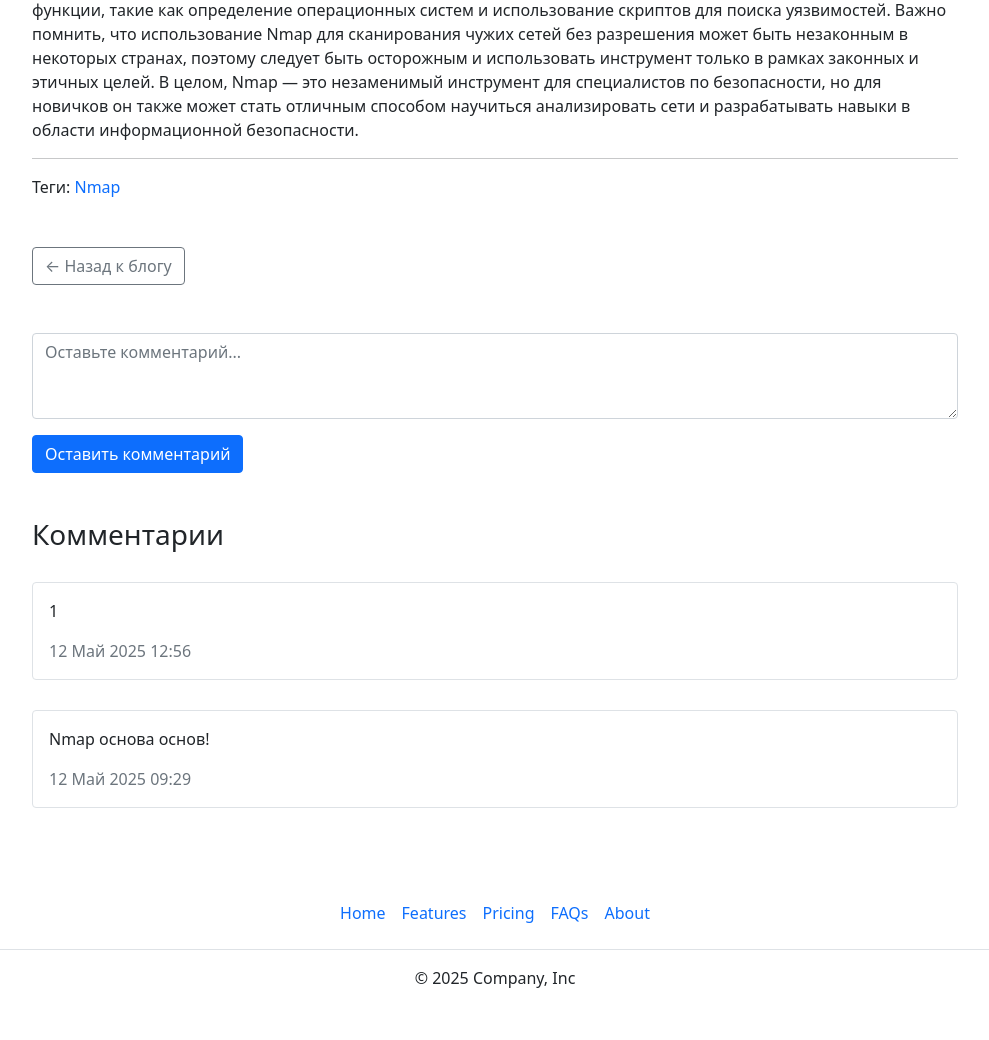
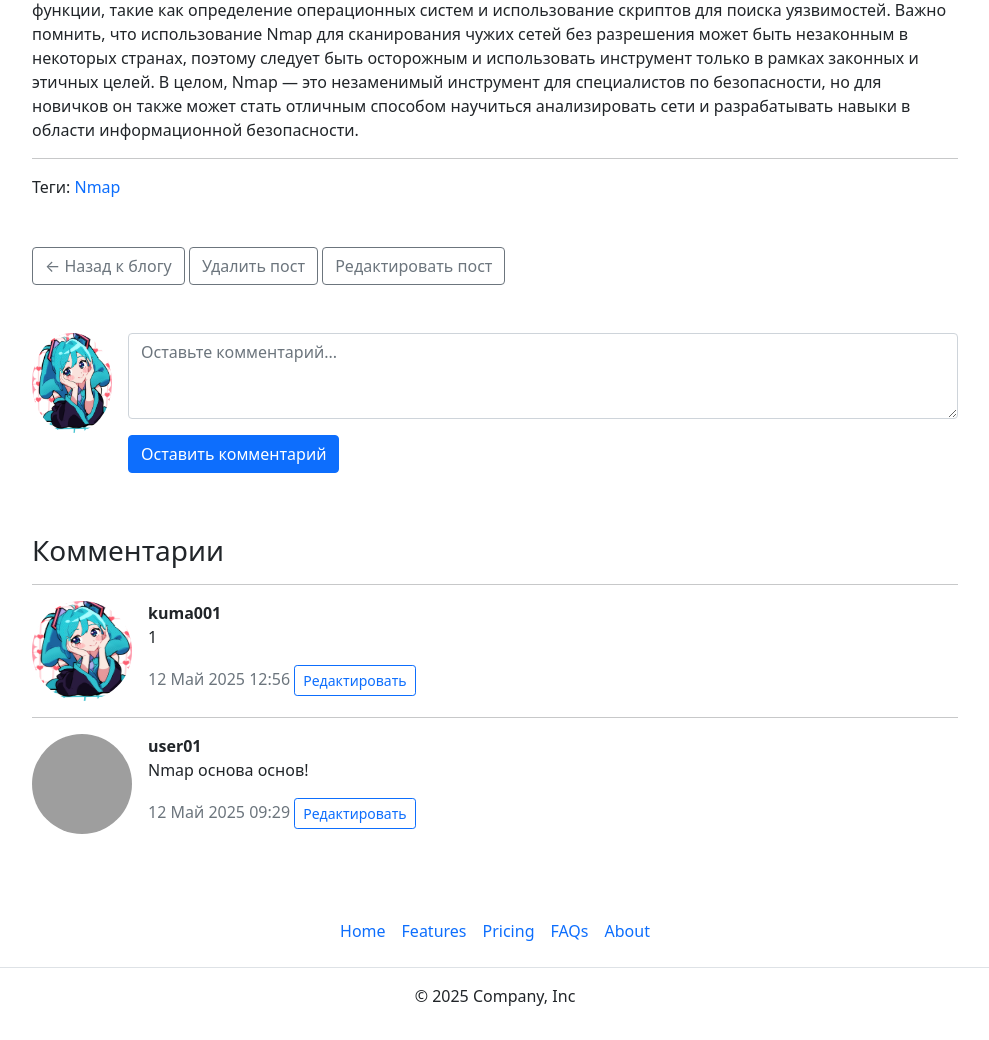
Before and after one commit to KumaKuma0810/BlogProject, a Django app: a page that uses DjangoProject/blog_project/templates/blog/post_detail.html in a window 1280 px wide. Shown: the part 1017-2057 px from the top of the page, without its empty margins (145-1134 px from the left). Before the commit the page ends 2005 px from the top, so only its background shows below. Run offline with Django 5.2, Linux system fonts and the light colour scheme; a user stored in the database is signed in; data comes from the database, SQL or seed files in the repository; both versions use the stored data as it was after the commit; some libraries are stand-ins or nearby versions; grey boxes are pictures that could not be loaded.

Commit message:
update files

```diff
--- a/DjangoProject/blog_project/blog/form.py
+++ b/DjangoProject/blog_project/blog/form.py
@@ -27,7 +27,7 @@ class ProfileUpdateForm(forms.ModelForm):
 
 class PostCreateForm(forms.ModelForm):
     title = forms.CharField(max_length=100, widget=forms.TextInput(attrs={'class': 'form-control'}))
-    body = forms.CharField(widget=CKEditorUploadingWidget(attrs={'class': 'form-control','rows': 10, 'cols': 111} ,config_name='default'))
+    body = forms.CharField(widget=CKEditorUploadingWidget(attrs={'class': 'form-control','rows': 10, 'coll': 111} ,config_name='default'))
     tags = forms.CharField(required=False, widget=forms.TextInput(attrs={'class': 'form-control', 'placeholder': 'Введите теги через запятую'}))
 
     class Meta:
@@ -77,7 +77,8 @@ class CommentForm(forms.ModelForm):
             'body': forms.Textarea(attrs={
                 'class': 'form-control',
                 'placeholder': 'Оставьте комментарий...',
-                'rows': 3
+                'rows': 3,
+                'cols': 150,
             })
         }
 
--- a/DjangoProject/blog_project/blog/urls.py
+++ b/DjangoProject/blog_project/blog/urls.py
@@ -8,11 +8,9 @@ from django.conf.urls.static import static
 
 urlpatterns = [
     # path('test-404', page_404),
-
+    path('comment/edit/<int:pk>', edit_comment, name='edit_comment'),
     path('edit-profile', UpdateProfile, name='edit_profile'),
-
     path('about', About, name='about_page'),
-
     path('post-archive', ArchivePost, name='post_atchive'),
     path('search', SearchPost, name='post_search'),
     path('tag/<int:tag_id>', PostsByTag, name='posts_by_tag'),
--- a/DjangoProject/blog_project/blog/views.py
+++ b/DjangoProject/blog_project/blog/views.py
@@ -12,6 +12,28 @@ from django.core.paginator import Paginator
 
 from .form import *
 from .models import *
+
+
+@login_required
+def edit_comment(request, pk):
+    comment = get_object_or_404(Comment, pk=pk)
+
+    if comment.user != request.user:
+        return redirect('post_detail', comment.post.slug)
+
+    if request.method == 'POST':
+        form = CommentForm(request.POST, instance=comment)
+
+        if form.is_valid():
+            form.save()
+
+            return redirect('post_detail', comment.post.slug)
+    else:
+        form = CommentForm(instance=comment)
+
+    return render(request, 'blog/edit_comment.html', {'form': form, 'comment': comment})
+
+
 
 
 @login_required
@@ -120,7 +142,7 @@ def UpdatePost(request, pk):
 
 def PostsByTag(request, tag_id):
     tag = get_object_or_404(Tag, id=tag_id)
-    posts = Post.objects.filter(tags=tag)
+    posts = Post.objects.filter(tags=tag, published=True)
 
     return render(request, 'blog/posts_by_tag.html', {'tag': tag, 'posts': posts})
 
--- a/DjangoProject/blog_project/static/blog/css/styles.css
+++ b/DjangoProject/blog_project/static/blog/css/styles.css
@@ -22,10 +22,14 @@ a {
     text-decoration: none;
 }
 
+/*
 .card-body {
-    height: 150px;
+    height: 250px;
+} */
+
+.card .shadow-sm .custom-card-sm {
+    height: 300px;
 }
-
 
 /* 404 */
 .error-container {
--- a/DjangoProject/blog_project/templates/blog/post_detail.html
+++ b/DjangoProject/blog_project/templates/blog/post_detail.html
@@ -39,7 +39,7 @@
                 <!-- Кнопка "назад" -->
                 <div class="mt-5">
                     <a href="/" class="btn btn-outline-secondary">&larr; Назад к блогу</a>
-                    {% if post.author == request.user or request.is_superuser %}
+                    {% if post.author == request.user or request.user.is_superuser %}
                     <a href="{% url 'post_delete' post.pk %}" class="btn btn-outline-secondary"> Удалить пост</a>
                     <a href="{% url 'post_edit' post.pk %}" class="btn btn-outline-secondary">Редактировать
                         пост</a>
@@ -52,11 +52,20 @@
             <section class="mt-5">
                 <!-- Форма -->
                 {% if user.is_authenticated %}
-                <form method="post">
-                    {% csrf_token %}
-                    {{ form.as_p }}
-                    <button type="submit" class="btn btn-primary">Оставить комментарий</button>
-                </form>
+                <div class="d-flex mb-3">
+                    <img src="{{ request.user.profile.avatar.url }}" alt="Аватар" class="rounded-circle me-3"
+                        style="width: 100px; height: 100px;">
+
+                    <form method="post">
+                        {% csrf_token %}
+                        {{ form.as_p }}
+                        <button type="submit" class="btn btn-primary">Оставить комментарий</button>
+                    </form>
+
+                </div>
+
+
+
                 {% else %}
                 <p>Чтобы оставить комментарий, <a href="{% url 'login' %}">войдите</a>.</p>
                 {% endif %}
@@ -66,13 +75,20 @@
                 <div class="container-comment">
                     <h3>Комментарии</h3>
                     {% for comment in comments %}
-                    <div class="mb-4 container-comment-div">
-                        <div class="border p-3 rounded mb-2">
-                            <strong>{{ comment.username.user }}</strong>
+                    <hr>
+                    <div class="d-flex mb-3">
+
+                        <img src="{{ comment.user.profile.avatar.url }}" alt="Аватар" class="rounded-circle me-3"
+                            style="width: 100px; height: 100px;">
+                        <div>
+                            <strong>{{ comment.user.username }}</strong>
                             <p>{{ comment.body }}</p>
                             <span class="text-muted">{{ comment.created_at|date:"d M Y H:i" }}</span>
+                            <a href="{% url 'edit_comment' comment.pk %}"
+                                class="btn btn-sm btn-outline-primary">Редактировать</a>
                         </div>
                     </div>
+
                     {% empty %}
                     <p>Комментариев пока нет...</p>
                     {% endfor %}
--- a/DjangoProject/blog_project/templates/blog/profile.html
+++ b/DjangoProject/blog_project/templates/blog/profile.html
@@ -3,7 +3,7 @@
 <!-- Контент профиля -->
 <div class="container">
     <div class="container mt-4 text-center">
-        <img src="{{ profile.avatar.url }}" class="rounded w-25" alt="avatar">
+        <img src="{{ profile.avatar.url }}" class="rounded w-25" alt="avatar" width="400">
         <h2 class="mt-3">{{ user.username }}</h2>
         <p class="text-muted">{{ user.email }}</p>
         <div class="d-flex justify-content-center gap-2 mb-4">
--- a/DjangoProject/blog_project/templates/blog/search_post.html
+++ b/DjangoProject/blog_project/templates/blog/search_post.html
@@ -5,7 +5,8 @@
 
     <form method="get" class="mb-5">
         <div class="input-group input-group-lg">
-        <input value="{{ query }}" type="text" class="form-control" placeholder="Введите запрос..." aria-label="Поиск" name="q">
+            <input value="{{ query }}" type="text" class="form-control" placeholder="Введите запрос..."
+                aria-label="Поиск" name="q">
             <button class="btn btn-primary" type="submit">Найти</button>
         </div>
     </form>
@@ -20,6 +21,7 @@
                 <h3 class="mb-1">{{ post.title }}</h3>
                 <p class="mb-1 text-muted">{{ post.body | truncatewords:10 }}</p>
                 <small>{{ post.created_at }}</small>
+                <small>Опубликован: {{ post.published }}</small>
             </a>
             {% endfor %}
         </div>
```
Also changed, not shown: DjangoProject/blog_project/templates/blog/about.html (+8 -3 lines), DjangoProject/blog_project/templates/blog/edit_comment.html (added, +14 -0 lines), DjangoProject/blog_project/templates/blog/posts_by_tag.html (+11 -11 lines), DjangoProject/blog_project/db.sqlite3, DjangoProject/blog_project/media/avatars/Hatsune-Miku-Vocaloid-Voice-Synthesizer-Anime-8786268.jpeg (added), DjangoProject/blog_project/media/avatars/ce4c3bmdsc1e1.jpeg (added). Lines whose indentation alone changed are shown as unchanged.
